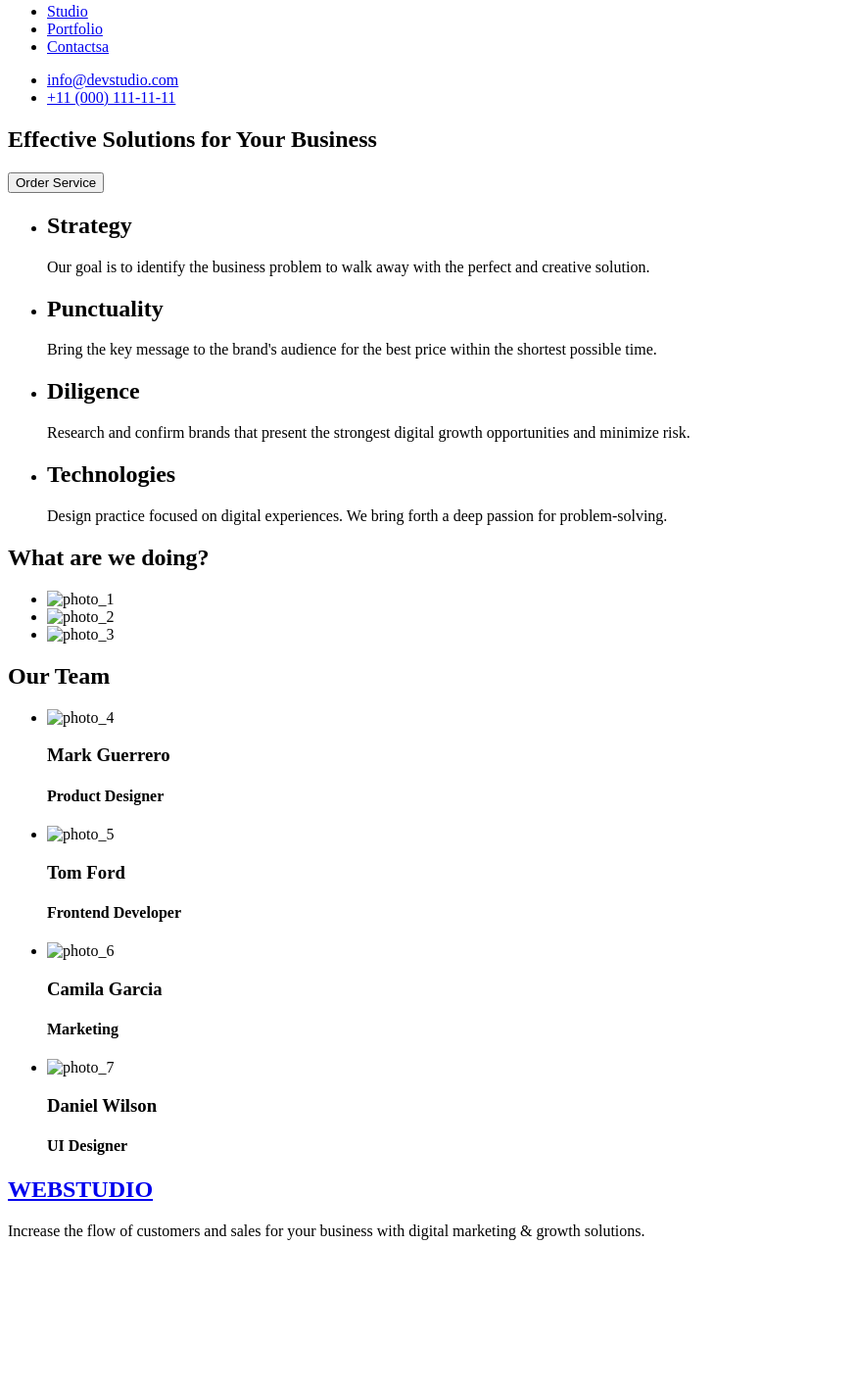
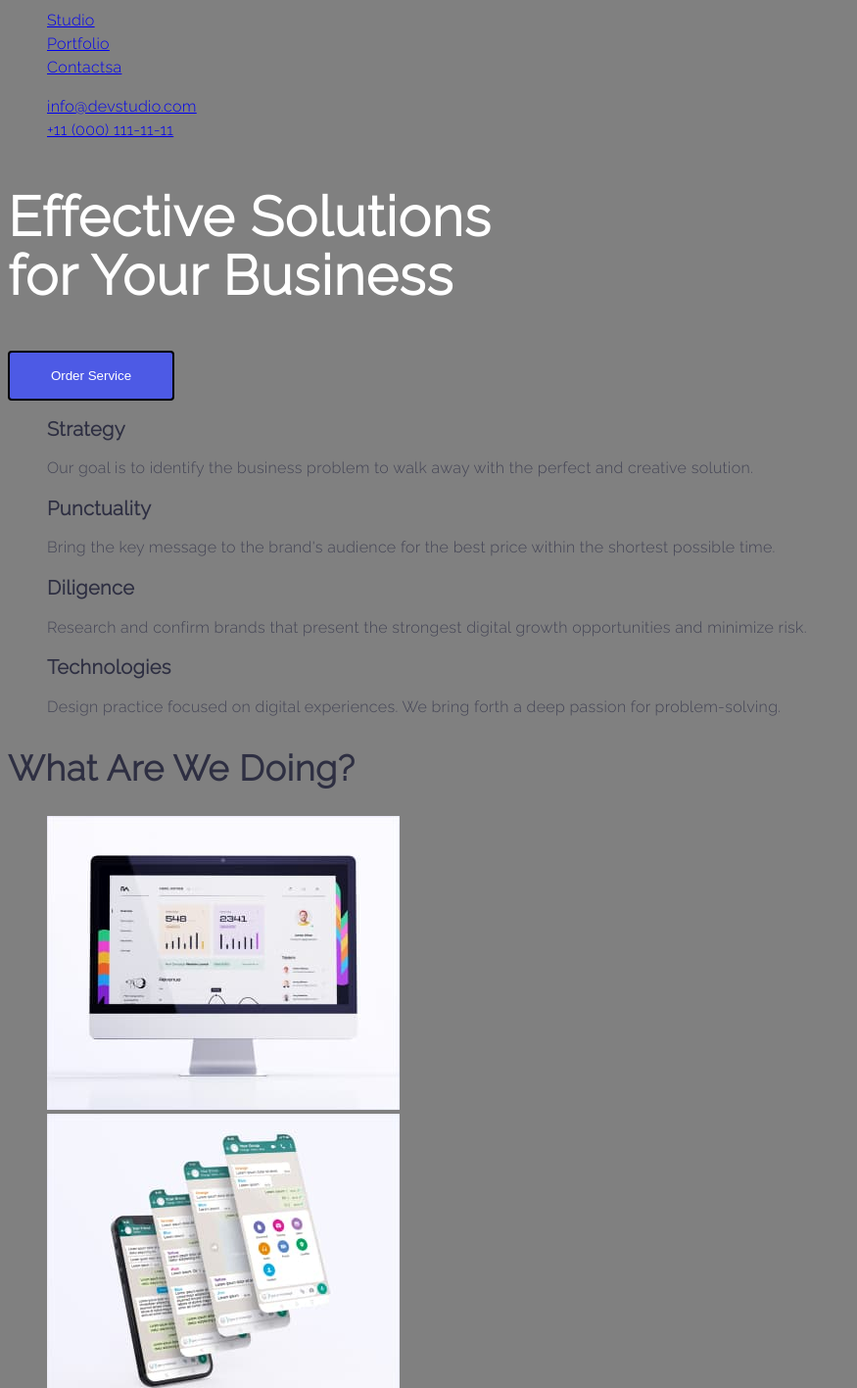
Before and after one commit to sshhsa/goit-markup-hw-02, a plain HTML site: page index.html in a window 1280 px wide. Shown: the part 39-1456 px from the top of the page at 98% size, without its empty margins (0-875 px from the left). Before the commit the page ends 1321 px from the top, so only its background shows below. Drawn offline with Linux system fonts and the light colour scheme.

Commit message:
goit-markup-hw-02

```diff
--- a/index.html
+++ b/index.html
@@ -1,124 +1,172 @@
 <!DOCTYPE html>
 <html lang="en">
   <head>
-    <meta charset="UTF-8">
-    <meta http-equiv="X-UA-Compatible" content="IE=edge">
-    <meta name="viewport" content="width=device-width, initial-scale=1.0">
+    <meta charset="UTF-8" />
+    <meta http-equiv="X-UA-Compatible" content="IE=edge" />
+    <meta name="viewport" content="width=device-width, initial-scale=1.0" />
     <title>Main Page</title>
+    <link rel="stylesheet" href="style.css" />
+    <link rel="preconnect" href="https://fonts.googleapis.com" />
+    <link rel="preconnect" href="https://fonts.gstatic.com" crossorigin />
+    <link
+      href="https://fonts.googleapis.com/css2?family=Raleway:wght@300&display=swap"
+      rel="stylesheet"
+    />
   </head>
   <body>
-
     <header>
-
-
       <nav>
-            <a href="./index.html">WEBSTUDIO</a>
-        <ul>
-            <li><a href="#">Studio</a></li>
-            <li><a href="#">Portfolio</a></li>
-            <li><a href="#">Contactsа</a></li>
+        <a class="main-link" href="./index.html">WEBSTUDIO</a>
+        <ul class="list">
+          <li class="nav-list-li"><a href="#">Studio</a></li>
+          <li class="nav-list-li"><a href="portfolio.html">Portfolio</a></li>
+          <li class="nav-list-li"><a href="#">Contactsа</a></li>
         </ul>
       </nav>
 
-        <ul>
-            <li><a href="mailto:info@devstudio.com">info@devstudio.com</a></li>
-            <li><a href="tel:+110001111111">+11 (000) 111-11-11</a></li>
+      <ul class="list">
+        <li class="contacts-list-li">
+          <a href="mailto:info@devstudio.com">info@devstudio.com</a>
+        </li>
+        <li class="contacts-list-li">
+          <a href="tel:+110001111111">+11 (000) 111-11-11</a>
+        </li>
       </ul>
-
     </header>
 
     <main>
+      <section>
+        <h1 class="main-starting">
+          Effective Solutions<br> for Your Business
+        </h1>
 
-        <section>
-
-            <h2>Effective Solutions for Your Business</h2>
-
-            <button>
-                Order Service
-            </button>
-
+        <button class="appeal-botton">Order Service</button>
       </section>
 
       <section>
-
-        <ul>
-
+        <!--<h2>Purposes</h2>-->
+        <ul class="list">
           <li>
-                <h2>Strategy</h2>
-                <p>Our goal is to identify the business problem to walk away with the perfect and creative solution.</p>
+            <h2 class="purposes-libel">Strategy</h2>
+            <p class="purposes-text">
+              Our goal is to identify the business problem to walk away with the
+              perfect and creative solution.
+            </p>
           </li>
 
           <li>
-                <h2>Punctuality</h2>
-                <p>Bring the key message to the brand's audience for the best price within the shortest possible time.</p>
+            <h2 class="purposes-libel">Punctuality</h2>
+            <p class="purposes-text">
+              Bring the key message to the brand's audience for the best price
+              within the shortest possible time.
+            </p>
           </li>
 
           <li>
-                <h2>Diligence</h2>
-                <p>Research and confirm brands that present the strongest digital growth opportunities and minimize risk.</p>
+            <h2 class="purposes-libel">Diligence</h2>
+            <p class="purposes-text">
+              Research and confirm brands that present the strongest digital
+              growth opportunities and minimize risk.
+            </p>
           </li>
 
           <li>
-                <h2>Technologies</h2>
-                <p>Design practice focused on digital experiences. We bring forth a deep passion for problem-solving.</p>
+            <h2 class="purposes-libel">Technologies</h2>
+            <p class="purposes-text">
+              Design practice focused on digital experiences. We bring forth a
+              deep passion for problem-solving.
+            </p>
           </li>
-
         </ul>
-
       </section>
 
       <section>
+        <h2 class="libel-photos">What are we doing?</h2>
 
-        <h2>What are we doing?</h2>
-
-        <ul>
-            <li><img src="img/photo_1.jpg" alt="photo_1" width="360" height="300"></li>
-            <li><img src="img/photo_2.jpg" alt="photo_2" width="360" height="300"></li>
-            <li><img src="img/photo_3.jpg" alt="photo_3" width="360" height="300"></li>
+        <ul class="list">
+        <li class="list-li"></li>
+            <img
+              src="images/photo-1.jpg"
+              alt="photo_1"
+              width="360"
+              height="300"
+            />
+          </li>
+        <li class="list-li"></li>
+            <img
+              src="images/photo-2.jpg"
+              alt="photo_2"
+              width="360"
+              height="300"
+            />
+          </li>
+          <li>
+            <img
+              src="images/photo-3.jpg"
+              alt="photo_3"
+              width="360"
+              height="300"
+            />
+          </li>
         </ul>
-
       </section>
 
       <section>
+        <h2 class="libel-photos-2">Our Team</h2>
 
-        <h2>Our Team</h2>
-
-        <ul>
-
+        <ul class="list">
         <li>
-                <img src="img/photo_4.jpg" alt="photo_4" width="264" height="260">
-                <h3>Mark Guerrero</h3>
-                <h4>Product Designer</h4>
+            <img
+              src="images/photo-4.jpg"
+              alt="photo_4"
+              width="264"
+              height="260"
+            />
+            <h3 class="names">Mark Guerrero</h3>
+            <h4 class="position">Product Designer</h4>
           </li>
 
         <li>
-                <img src="img/photo_5.jpg" alt="photo_5" width="264" height="260">
-                <h3>Tom Ford</h3>
-                <h4>Frontend Developer</h4>
+            <img
+              src="images/photo-5.jpg"
+              alt="photo_5"
+              width="264"
+              height="260"
+            />
+            <h3 class="names">Tom Ford</h3>
+            <h4 class="position">Frontend Developer</h4>
           </li>
 
         <li>
-                <img src="img/photo_6.jpg" alt="photo_6" width="264" height="260">
-                <h3>Camila Garcia</h3>
-                <h4>Marketing</h4>
+            <img
+              src="images/photo-6.jpg"
+              alt="photo_6"
+              width="264"
+              height="260"
+            />
+            <h3 class="names">Camila Garcia</h3>
+            <h4 class="position">Marketing</h4>
           </li>
 
           <li>
-                <img src="img/photo_7.jpg" alt="photo_7" width="264" height="260">
-                <h3>Daniel Wilson</h3>
-                <h4>UI Designer</h4>
+            <img
+              src="images/photo-7.jpg"
+              alt="photo_7"
+              width="264"
+              height="260"
+            />
+            <h3 class="names">Daniel Wilson</h3>
+            <h4 class="position">UI Designer</h4>
           </li>
-
         </ul>
-
       </section>
-
     </main>
 
     <footer>
-        <a href="#"><h2>WEBSTUDIO</h2></a>
-        <p>Increase the flow of customers and sales for your business with digital marketing & growth solutions.</p>
+      <a class="main-link" href="/index.html"><h2>WEBSTUDIO</h2></a>
+      <p class="footer-text">
+          Increase the flow of customers and sales for your business with digital marketing & growth solutions.
+      </p>
     </footer>
-
   </body>
 </html>
--- a/style.css
+++ b/style.css
@@ -0,0 +1,119 @@
+body {
+    font-family: 'Raleway', sans-serif;
+    background-color: grey;
+}
+
+/*Header and Footer*/
+.main-link {
+    width: 71px;
+    height: 24px;
+    font-style: normal;
+    font-weight: 800;
+    font-size: 18px;
+    line-height: 24px;
+    display: flex;
+    align-items: center;
+    letter-spacing: 0.03em;
+    text-transform: uppercase;
+}
+
+/*For every list on the web*/
+.list {
+    list-style-type: none;
+}
+
+/*Header > nav > list > li*/
+.nav-list-li {
+    font-size: 16px;
+    line-height: 24px;
+    color: #2E2F42;
+    letter-spacing: 0.02em;
+}
+
+.contacts-list-li {
+    font-size: 16px;
+    line-height: 24px;
+    color: #434455;
+    letter-spacing: 0.02em;
+}
+
+/*Botton - Order Service*/
+.appeal-botton {
+    width: 170px;
+    height: 51px;
+    border-radius: 4px;
+    padding: 16px 32px;
+    background-color: #4D5AE5;
+    color: #FFFFFF;
+    border: 2px solid black;
+}
+
+.appeal-botton:focus,
+.appeal-botton:hover {
+    border: 2px solid #FF8C00;
+}
+
+/*Effective Solutions for Your Business*/
+.main-starting {
+    font-size: 56px;
+    line-height: 60px;
+    letter-spacing: 0.02em;
+    color: #FFFFFF;
+}
+
+/*Purposes > h2*/
+.purposes-libel {
+    font-size: 20px;
+    line-height: 24px;
+    letter-spacing: 0.02em;
+    color: #2E2F42;
+}
+
+/*Purposes > p*/
+.purposes-text {
+    font-size: 16px;
+    line-height: 24px;
+    letter-spacing: 0.02em;
+    color: #434455;
+}
+
+/*What Are We Doing?*/
+.libel-photos {
+    font-size: 36px;
+    line-height: 40px;
+    letter-spacing: 0.02em;
+    text-transform: capitalize;
+    color: #2E2F42;
+}
+
+/*Our Team*/
+.libel-photos-2 {
+    font-size: 36px;
+    line-height: 40px;
+    letter-spacing: 0.02em;
+    text-transform: capitalize;
+    color: #2E2F42;
+}
+
+/*Names of four persons*/
+.names {
+    font-size: 20px;
+    line-height: 24px;
+    letter-spacing: 0.02em;
+    color: #2E2F42;
+}
+
+/*Function of every participants*/
+.position {
+    font-size: 16px;
+    line-height: 24px;
+    letter-spacing: 0.02em;
+    color: #434455;
+}
+
+.footer-text {
+    font-size: 16px;
+    line-height: 24px;
+    letter-spacing: 0.02em;
+    color: #E7E9FC;
+}
```
Also changed, not shown: portfolio.html (added, +12 -0 lines), images/photo-1.jpg (added), images/photo-2.jpg (added), images/photo-3.jpg (added), images/photo-4.jpg (added), images/photo-5.jpg (added), images/photo-6.jpg (added), images/photo-7.jpg (added). Lines whose indentation alone changed are shown as unchanged.
